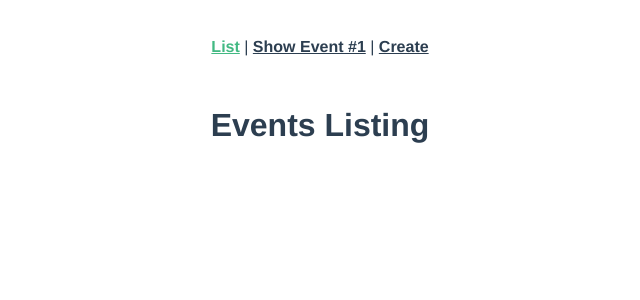
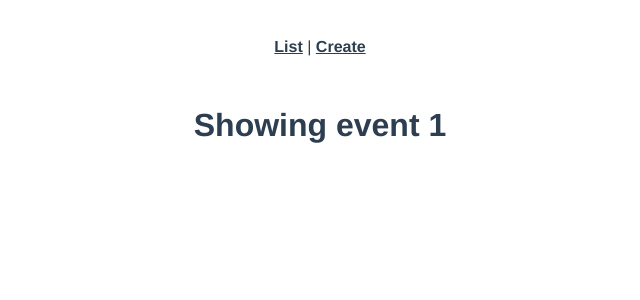
Before and after one commit to YuriiKhomych/real-world-vue, a Vue app: page /event/1 in a window 1280 px wide. Shown: the top 300 px of the page, without its empty margins (320-960 px from the left). Built offline with nearby package versions, Linux system fonts and the light colour scheme.

Commit message:
Add Dynamic routes and history mode

```diff
--- a/src/App.vue
+++ b/src/App.vue
@@ -2,7 +2,6 @@
   <div id="app">
     <div id="nav">
       <router-link :to="{ name: 'event-list' }">List</router-link> |
-      <router-link :to="{ name: 'event-show' }">Show Event #1</router-link> |
       <router-link :to="{ name: 'event-create' }">Create</router-link>
     </div>
     <router-view />
--- a/src/router.js
+++ b/src/router.js
@@ -13,9 +13,10 @@
     component: EventList
   },
   {
-    path: '/event',
+    path: '/event/:id',
     name: 'event-show',
-    component: EventShow
+    component: EventShow,
+    props: true
   },
   {
     path: '/event/create',
@@ -25,6 +26,7 @@
 ]
 
 const router = new VueRouter({
+  mode: 'history',
   routes
 })
 
--- a/src/views/EventList.vue
+++ b/src/views/EventList.vue
@@ -1,3 +1,8 @@
 <template>
-  <h1>Events Listing</h1>
+  <div>
+    <h1>Events Listing</h1>
+    <router-link :to="{ name: 'event-show', params: { id: 1 } }"
+      >Show Event #1</router-link
+    >
+  </div>
 </template>
--- a/src/views/EventShow.vue
+++ b/src/views/EventShow.vue
@@ -1,3 +1,9 @@
 <template>
-  <h1>Showing event #1</h1>
+  <h1>Showing event {{ id }}</h1>
 </template>
+
+<script>
+export default {
+  props: ['id']
+}
+</script>
```
